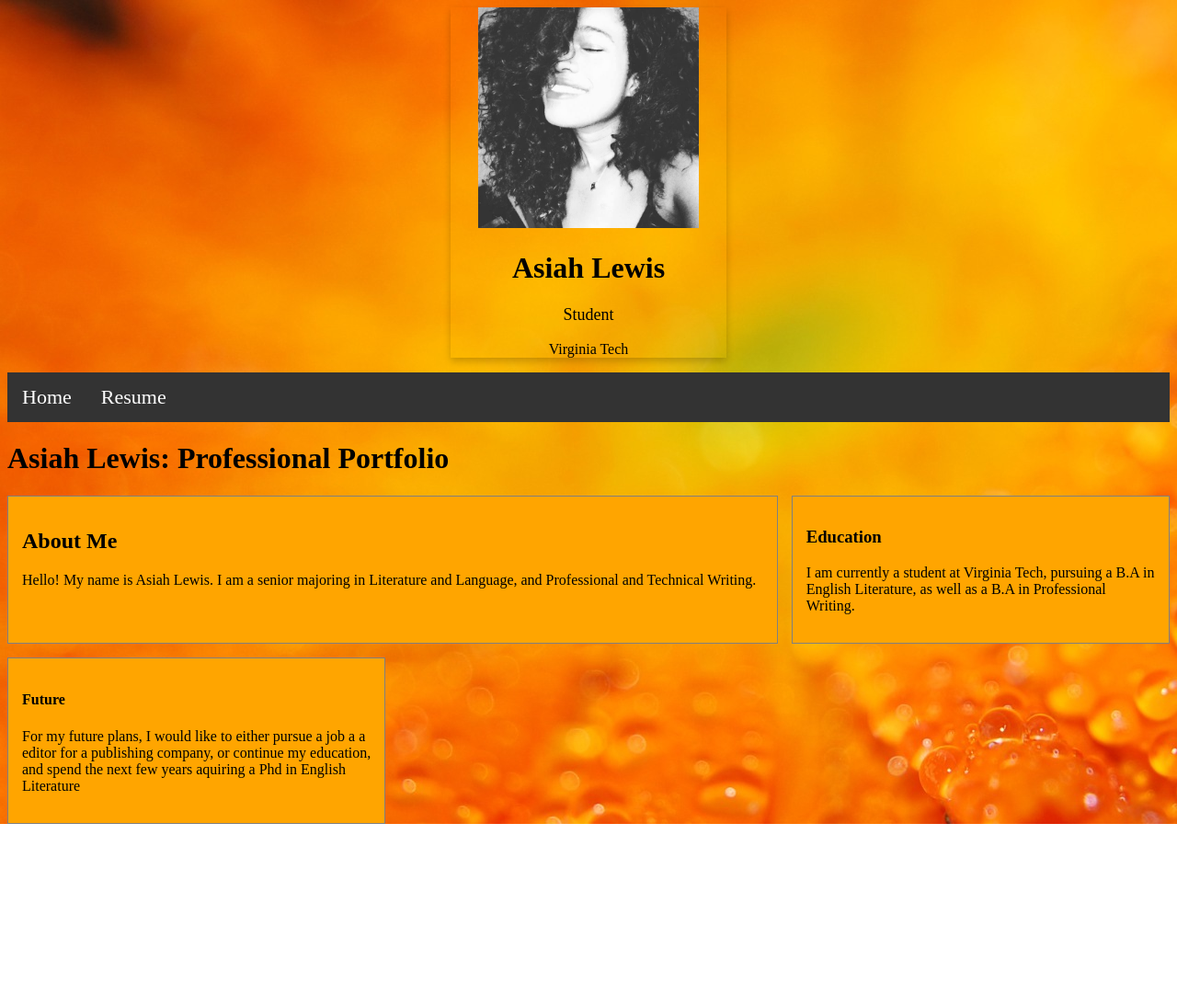
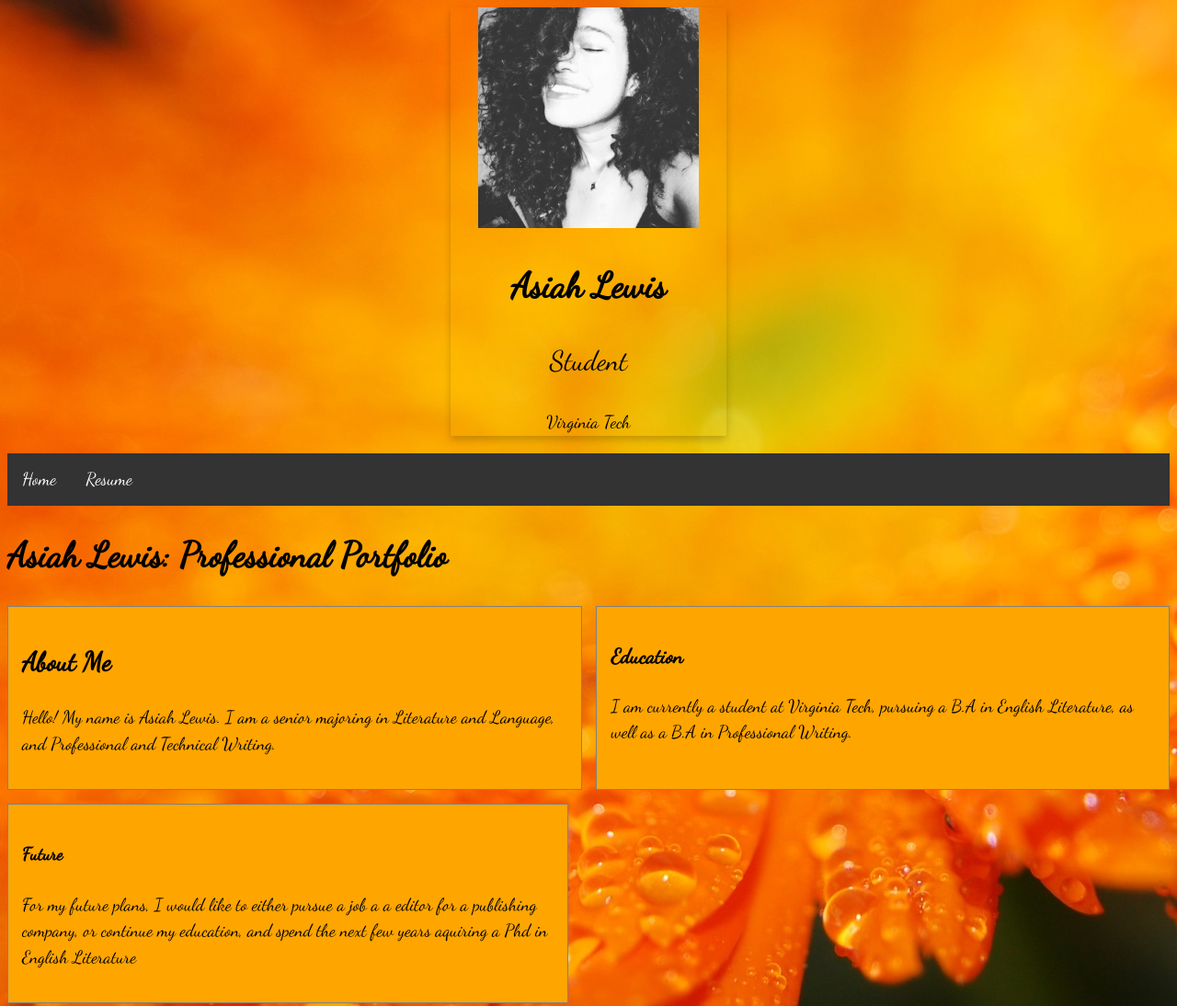
Before and after one commit to asiah1/Final-website, a plain HTML site: page index.html in a window 1280 px wide. Shown: the top 1094 px of the page at 92% size. Before the commit the page ends 896 px from the top, so only its background shows below. Drawn offline with Linux system fonts and the light colour scheme; a web font is replaced by a local one.

Commit message:
Changed fonts

```diff
--- a/assets/css/style.css
+++ b/assets/css/style.css
@@ -1,3 +1,13 @@
+
+
+body {
+  background-color: #fff;
+  color: black;
+  font-size: 1.2rem;
+  line-height: 1.5;
+  font-family: 'Dancing Script', cursive;
+
+
 
 /* background style */
 body, html {
@@ -16,6 +26,12 @@ body, html {
     background-repeat: no-repeat;
     background-size: cover;
 }
+
+/* font families */
+
+
+
+/* List elements*/
 
 ul {
   list-style-type: none;
@@ -61,7 +77,8 @@ li a:hover {
 
 .title {
     color: black;
-    font-size: 18px
+    font-size: 30px
+
 
 }
 
@@ -76,20 +93,22 @@ button {
     cursor: pointer;
     width: 100%;
     font-size: 18px;
+
 }
 
-a {
-    text-decoration: none;
-    font-size: 22px;
-    color: blue;
+
+
 }
 
 button:hover, a:hover {
     opacity: 0.7;
 }
+
+/* grid layout */
+
 div.blocks {
     display: grid;
-    grid-template-columns: 1fr 1fr 1fr;
+    grid-template-columns: auto;
     grid-gap: 15px;
     margin-bottom: 50px;
 }
@@ -112,3 +131,4 @@ div.blocks div {
     grid-column: 1 / 2;
     grid-row: 2 / 4;
 }
+</style>
--- a/index.html
+++ b/index.html
@@ -1,5 +1,9 @@
 <!DOCTYPE html>
 <html lang="en">
+<style>
+@import url('https://fonts.googleapis.com/css?family=Dancing+Script|Open+Sans+Condensed:300|Poor+Story');
+</style>
+
 <body background="orange.jpg">
   <head>
 
@@ -23,7 +27,6 @@
 
 <!-- Nav bar-->
 
-<body>
   <ul>
     <li><a href="./index.html" >Home</a></li>
     <li><a href="./resume.html">Resume</a></li>
```
